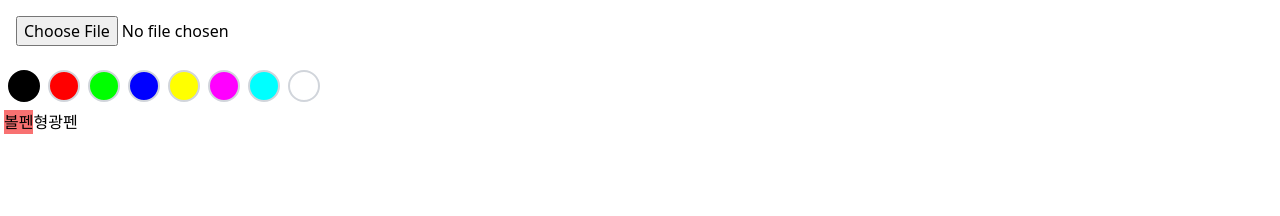
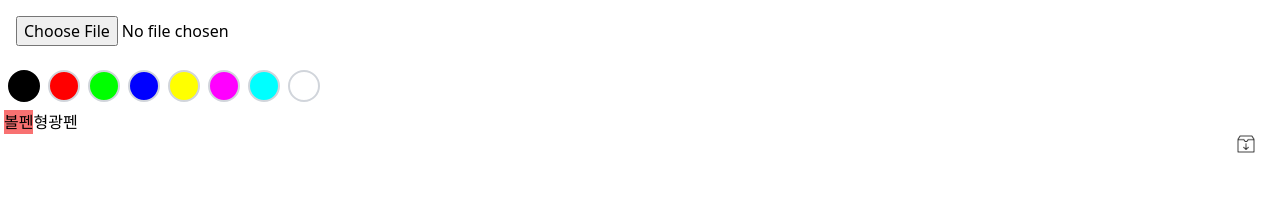
Before and after one commit to wwowww/handwritten-note, a React (Vite) app: page / in a window 1280 px wide. Shown: the top 216 px of the page. Built offline with nearby package versions, Linux system fonts and the light colour scheme.

Commit message:
feat. 파일 다운로드 기능 추가

```diff
--- a/src/components/CanvasRenderer.tsx
+++ b/src/components/CanvasRenderer.tsx
@@ -4,6 +4,7 @@ import { useNoteStore } from "@/stores/useNoteStore";
 import useDrawing from "@/hooks/useDrawing";
 import { usePdfStore } from "@/stores/usePdfStore";
 import { useDrawingStore } from "@/stores/useDrawingStore";
+import DownloadButton from "./DownloadButton";
 
 const CanvasRenderer = () => {
   const backgroundCanvasRef = useRef<HTMLCanvasElement | null>(null);
@@ -24,6 +25,12 @@ const CanvasRenderer = () => {
     <div className="relative w-full h-auto mx-auto">
       <canvas ref={backgroundCanvasRef} className="absolute top-0 left-0 z-0  w-full" />
       <canvas ref={drawingCanvasRef} className="absolute top-0 left-0 z-10  w-full" />
+      <div className="absolute top-4 right-4 z-20">
+        <DownloadButton
+          backgroundCanvasRef={backgroundCanvasRef}
+          drawingCanvasRef={drawingCanvasRef}
+        />
+      </div>
     </div>
   );
 };
--- /dev/null
+++ b/src/components/DownloadButton.tsx
@@ -0,0 +1,42 @@
+import React from 'react';
+
+interface DownloadButtonProps {
+  backgroundCanvasRef: React.RefObject<HTMLCanvasElement | null>;
+  drawingCanvasRef: React.RefObject<HTMLCanvasElement | null>;
+}
+
+const DownloadButton = ({ backgroundCanvasRef, drawingCanvasRef }: DownloadButtonProps) => {
+  const handleDownload = () => {
+    const backgroundCanvas = backgroundCanvasRef.current;
+    const drawingCanvas = drawingCanvasRef.current;
+
+    if (!backgroundCanvas || !drawingCanvas) return;
+
+    const mergedCanvas = document.createElement('canvas');
+    mergedCanvas.width = backgroundCanvas.width;
+    mergedCanvas.height = backgroundCanvas.height;
+
+    const ctx = mergedCanvas.getContext('2d');
+    if (!ctx) return;
+
+    ctx.drawImage(backgroundCanvas, 0, 0);
+
+    ctx.drawImage(drawingCanvas, 0, 0);
+
+    const link = document.createElement('a');
+    link.href = mergedCanvas.toDataURL('image/png');
+    link.download = 'note_merged.png';
+    link.click();
+  };
+
+  return (
+    <button
+      onClick={handleDownload}
+      className="inline-flex items-center gap-2 px-2 py-2 focus:outline-none focus:ring-2 focus:ring-blue-400 disabled:opacity-50"
+    >
+      <img src="/src/assets/download-file.png" alt="다운로드" className="w-5 h-5" />
+    </button>
+  );
+};
+
+export default DownloadButton
```
